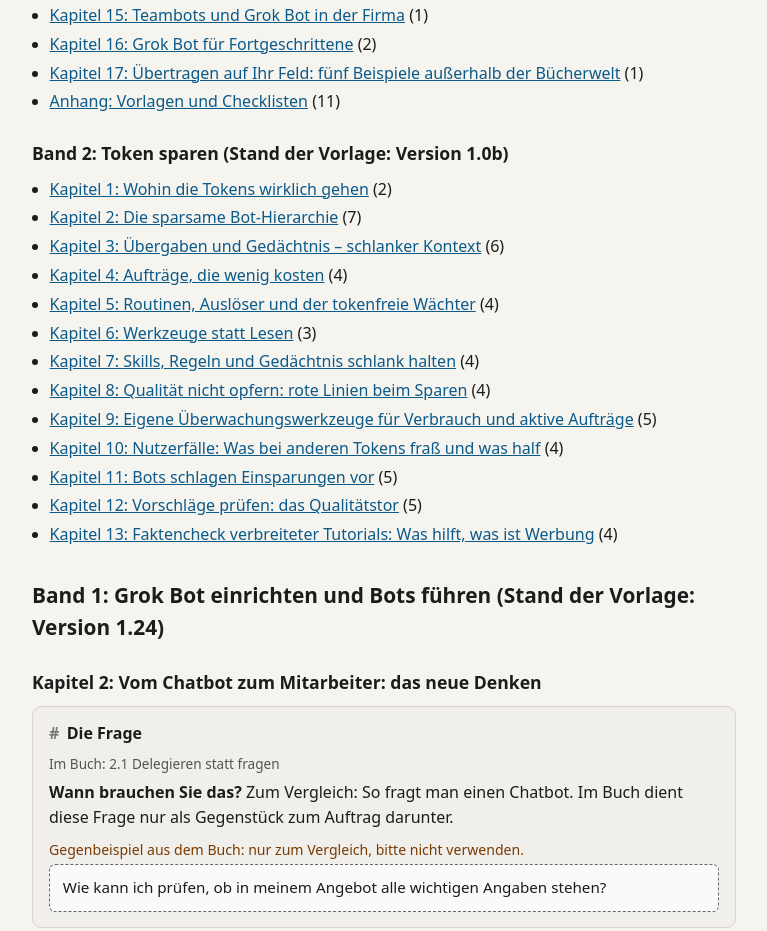
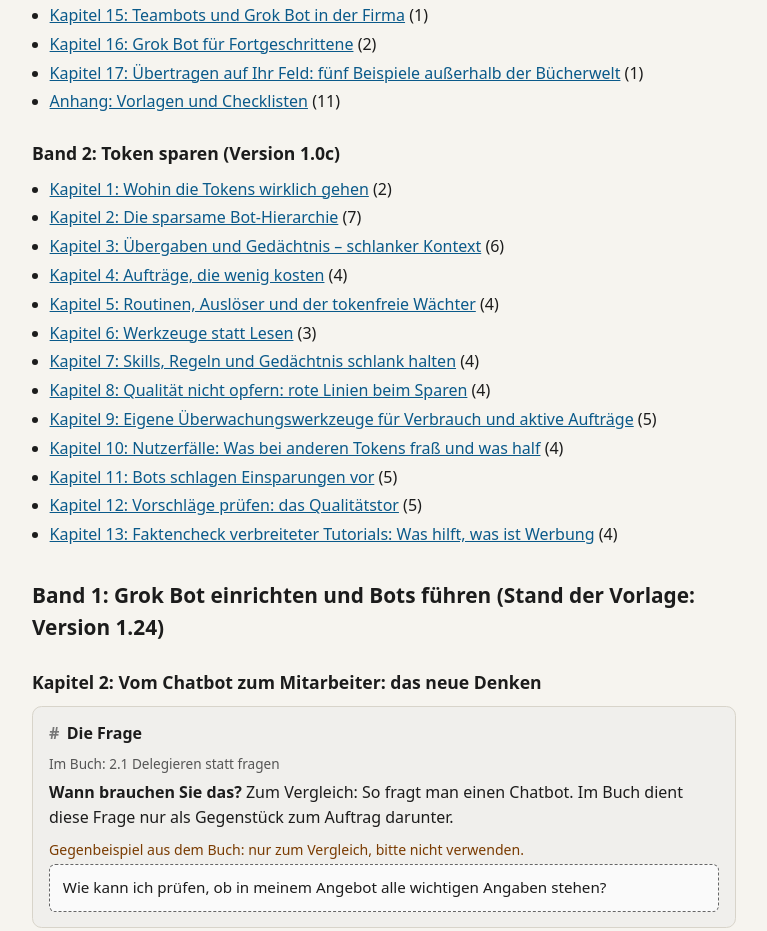
Before and after one commit to daholl92/grok-bot-ratgeber-anweisungen, a plain HTML site: page index.html in a window 1280 px wide. Shown: the part 1615-2546 px from the top of the page, without its empty margins (256-1023 px from the left). Drawn offline with Linux system fonts and the light colour scheme.

Commit message:
Band-2-Hinweis: Stand der Vorlage Version 1.0b durch Version 1.0c ersetzt

```diff
--- a/index.html
+++ b/index.html
@@ -39,7 +39,7 @@
 <li><a href="#b1-k17">Kapitel 17: Übertragen auf Ihr Feld: fünf Beispiele außerhalb der Bücherwelt</a> (1)</li>
 <li><a href="#b1-anhang">Anhang: Vorlagen und Checklisten</a> (11)</li>
 </ul>
-<h3>Band 2: Token sparen (Stand der Vorlage: Version 1.0b)</h3><ul>
+<h3>Band 2: Token sparen (Version 1.0c)</h3><ul>
 <li><a href="#b2-k1">Kapitel 1: Wohin die Tokens wirklich gehen</a> (2)</li>
 <li><a href="#b2-k2">Kapitel 2: Die sparsame Bot-Hierarchie</a> (7)</li>
 <li><a href="#b2-k3">Kapitel 3: Übergaben und Gedächtnis – schlanker Kontext</a> (6)</li>
@@ -623,7 +623,7 @@ Zu jeder Regel: ein Satz, zwei Belegstellen und wohin sie gehört. Übernimm nic
 </article>
 </section>
 </section>
-<section class="band" id="band2"><h2>Band 2: Token sparen (Stand der Vorlage: Version 1.0b)</h2>
+<section class="band" id="band2"><h2>Band 2: Token sparen (Version 1.0c)</h2>
 <details class="b2hint"><summary>Grundregeln aus Band 2, Anhang A (wörtlich)</summary>
 <p>Die Anweisungen stehen in den Kästen der Kapitel. Zum Kopieren finden Sie sie auf der Website https://daholl92.github.io/grok-bot-ratgeber-anweisungen/, zusammen mit den Anweisungen aus Band 1. Jede ist so geschrieben, dass Sie sie unverändert verschicken können. In Klammern hinter dem Titel steht, an wen: an Ihren Koordinator, also den Bot, mit dem Sie hauptsächlich sprechen; an jeden Bot einzeln, dann schicken Sie den Text jedem dieser Bots in seinem eigenen Chat; oder an einen bestimmten Bot. Haben Sie nur einen Bot, geht alles an ihn. Ob eine Anweisung mit einem Bot geht, steht in der Klammer hinter dem Titel: steht dort „an Ihren Koordinator“ oder „an jeden Bot einzeln“, geht sie auch mit einem; steht dort ein Oberbot, ein Gruppenraum oder ausdrücklich mehrere Bots, lassen Sie sie weg. Schicken Sie immer nur eine Anweisung auf einmal. Kopieren Sie nur den Text zwischen den äußeren Anführungszeichen „…“; einfache Anführungszeichen ‚…‘ darin gehören zum Text. Wo eckige Klammern stehen, ersetzen Sie nur die Angabe in der Klammer. Können Sie eine Klammer nicht füllen, ist die Anweisung für Sie noch nicht an der Reihe. Für [Ordner] und [Pfad] setzen Sie den Pfad ein, den Ihnen der Bot genannt hat (Abschnitt 1.9). Ab Kapitel 10 tragen die Anweisungen eine Nummer, zum Beispiel „Anweisung 10.1“. Vier Grundregeln gelten für alle:</p>
 <p>1. Nur ergänzen, nie überschreiben. Wenn eine Anweisung eine Regel „hinzufügen“ soll, bleiben die bestehenden Regeln und Profile unverändert. Einzelne Regeln streichen oder verschieben und Einträge im Gedächtnis löschen darf ein Bot nur, wo eine Anweisung das ausdrücklich vorsieht, und nur nach Ihrer Freigabe (etwa in den Abschnitten 3.8 und 7.5).</p>
```
